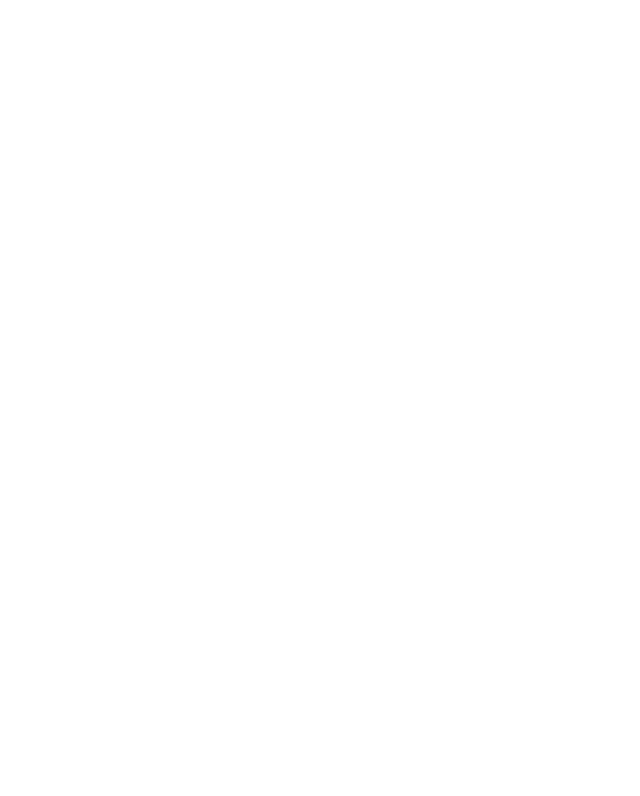
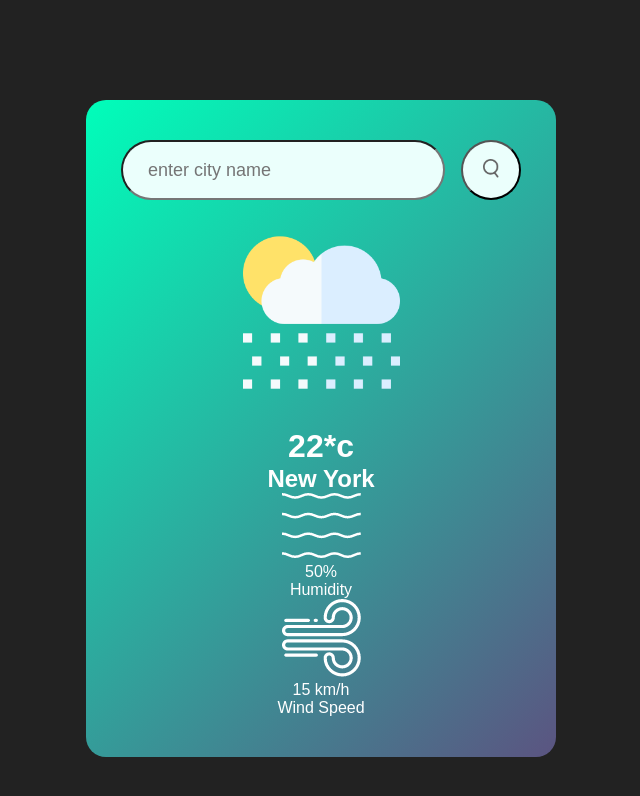
Before and after one commit to Nisha-Rohilla/Javascript-Projects, a plain HTML site: page WeatherApp/index.html in a window 1280 px wide. Shown: the whole page, without its empty margins (319-959 px from the left). Drawn offline with Linux system fonts and the light colour scheme.

Commit message:
Add images

```diff
--- a/WeatherApp/index.html
+++ b/WeatherApp/index.html
@@ -4,11 +4,38 @@
 <head>
     <meta charset="UTF-8">
     <meta name="viewport" content="width=device-width, initial-scale=1.0">
+    <link rel="stylesheet" href="style.css">
     <title>Weather App</title>
 </head>
 
 <body>
-
+    <div class="card">
+        <div class="search">
+            <input type="text" placeholder="enter city name" spellcheck="false">
+            <button><img src="images/search.png" alt=""></button>
+        </div>
+        <div class="weather">
+            <img src="images/rain.png" class="weather-icon">
+            <h1 class="temp">22*c</h1>
+            <h2 class="city">New York</h2>
+            <div class="details">
+                <div class="col">
+                    <img src="images/humidity.png">
+                    <div>
+                        <p class="humidity">50%</p>
+                        <p>Humidity</p>
+                    </div>
+                </div>
+                <div class="col">
+                    <img src="images/wind.png">
+                    <div>
+                        <p class="wind">15 km/h</p>
+                        <p>Wind Speed</p>
+                    </div>
+                </div>
+            </div>
+        </div>
+    </div>
 </body>
 
 </html>
--- /dev/null
+++ b/WeatherApp/style.css
@@ -0,0 +1,55 @@
+* {
+    margin: 0;
+    padding: 0;
+    font-family: sans-serif;
+    box-sizing: border-box;
+}
+
+body {
+    background: #222;
+}
+
+.card {
+    width: 90%;
+    max-width: 470px;
+    background: linear-gradient(135deg, #00feba, #5b5481);
+    color: #fff;
+    margin: 100px auto 0;
+    border-radius: 20px;
+    padding: 40px 35px;
+    text-align: center;
+}
+
+.search {
+    width: 100%;
+    display: flex;
+    align-items: center;
+    justify-content: space-between;
+}
+
+.search input {
+    bottom: 0;
+    outline: 0;
+    background: #ebfffc;
+    color: #555;
+    padding: 10px 25px;
+    height: 60px;
+    border-radius: 30px;
+    flex: 1;
+    margin-right: 16px;
+    font-size: 18px;
+}
+
+.search button {
+    bottom: 0;
+    outline: 0;
+    background: #ebfffc;
+    border-radius: 50%;
+    width: 60px;
+    height: 60px;
+    cursor: pointer;
+}
+
+.search button img {
+    width: 16px;
+}
```
Also changed, not shown: WeatherApp/images/clear.png (added), WeatherApp/images/clouds.png (added), WeatherApp/images/drizzle.png (added), WeatherApp/images/humidity.png (added), WeatherApp/images/mist.png (added), WeatherApp/images/rain.png (added), WeatherApp/images/search.png (added), WeatherApp/images/snow.png (added), WeatherApp/images/wind.png (added).
